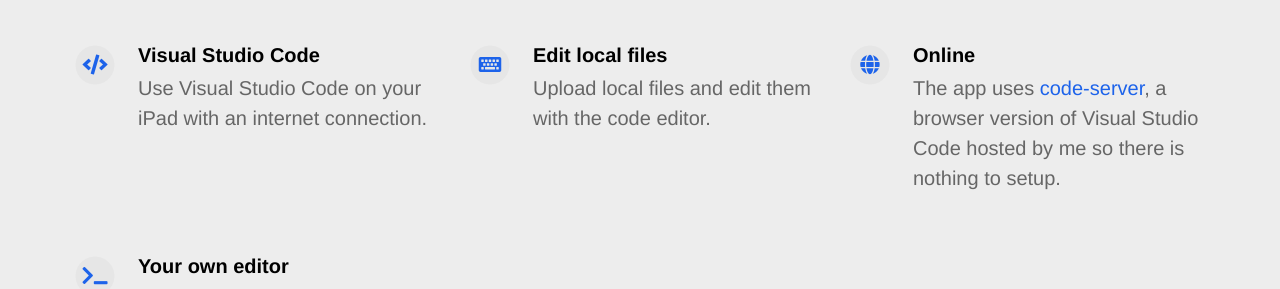
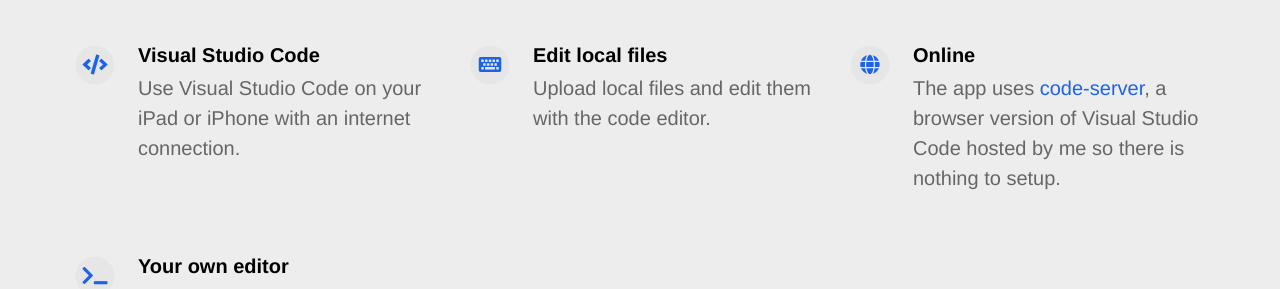
Before and after one commit to ColdGrub1384/VSApp-Page, a Jekyll site: the page built from index.html, in a window 1280 px wide. Shown: the part 1039-1328 px from the top of the page. Built offline with Jekyll 4.4.1, drawn with Linux system fonts in a browser that asks for light colours; nearby versions of some CDN libraries.

Commit message:
Update _config.yml

```diff
--- a/_config.yml
+++ b/_config.yml
@@ -38,7 +38,7 @@
 features                                  :
 
   - title                                 : Visual Studio Code
-    description                           : Use Visual Studio Code on your iPad with an internet connection.
+    description                           : Use Visual Studio Code on your iPad or iPhone with an internet connection.
     fontawesome_icon_name                 : code
 
   - title                                 : Edit local files
```
